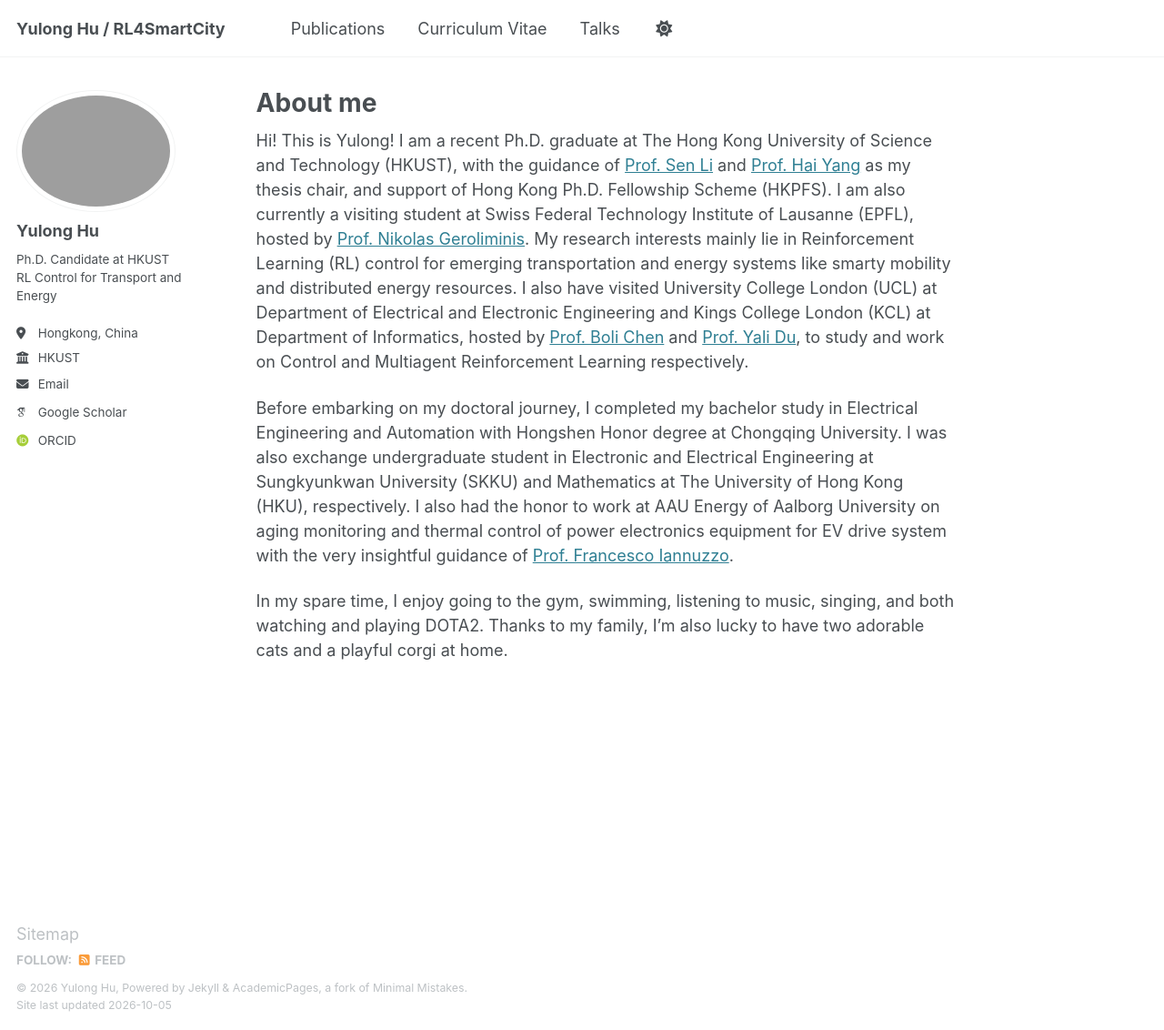
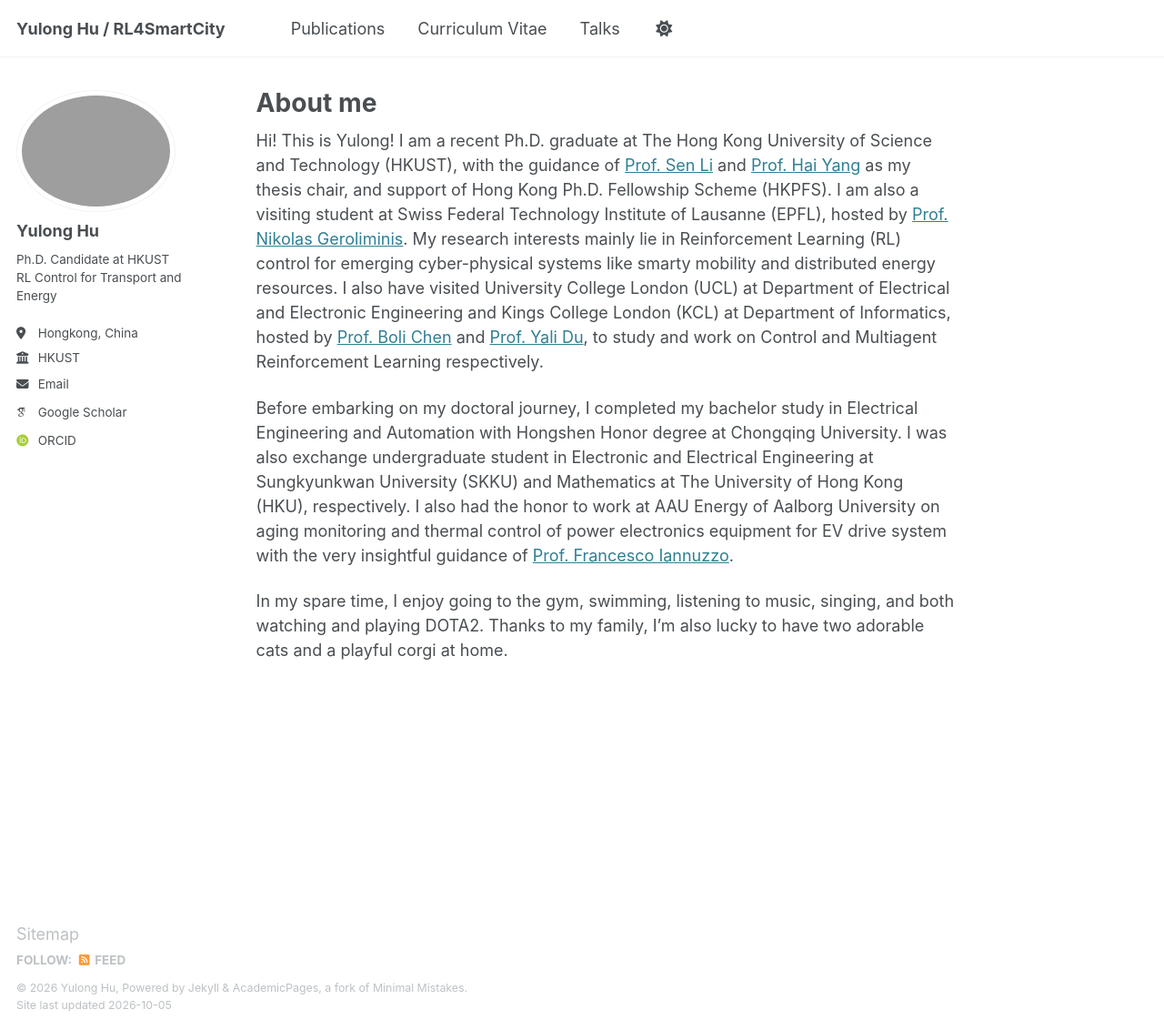
Before and after one commit to yulonghu2000/yulonghu2000.github.io, a Jekyll site: the page built from _pages/about.md, in a window 1280 px wide and 1132 px high. Shown: the whole window at 91% size. Built offline with Jekyll 4.4.1, drawn with Linux system fonts in a browser that asks for light colours; some web fonts are replaced.

Commit message:
Update about.md

```diff
--- a/_pages/about.md
+++ b/_pages/about.md
@@ -7,7 +7,7 @@ redirect_from:
   - /about.html
 ---
 
-Hi! This is Yulong! I am a recent Ph.D. graduate at The Hong Kong University of Science and Technology (HKUST), with the guidance of [Prof. Sen Li](https://seng.hkust.edu.hk/about/people/faculty/sen-li) and [Prof. Hai Yang](https://seng.hkust.edu.hk/about/people/faculty/hai-yang) as my thesis chair, and support of Hong Kong Ph.D. Fellowship Scheme (HKPFS). I am also currently a visiting student at Swiss Federal Technology Institute of Lausanne (EPFL), hosted by [Prof. Nikolas Geroliminis](https://people.epfl.ch/nikolas.geroliminis). My research interests mainly lie in Reinforcement Learning (RL) control for emerging transportation and energy systems like smarty mobility and distributed energy resources. I also have visited University College London (UCL) at Department of Electrical and Electronic Engineering and Kings College London (KCL) at Department of Informatics, hosted by [Prof. Boli Chen](https://profiles.ucl.ac.uk/72618-boli-chen) and [Prof. Yali Du](https://www.kcl.ac.uk/people/yali-du), to study and work on Control and Multiagent Reinforcement Learning respectively.
+Hi! This is Yulong! I am a recent Ph.D. graduate at The Hong Kong University of Science and Technology (HKUST), with the guidance of [Prof. Sen Li](https://seng.hkust.edu.hk/about/people/faculty/sen-li) and [Prof. Hai Yang](https://seng.hkust.edu.hk/about/people/faculty/hai-yang) as my thesis chair, and support of Hong Kong Ph.D. Fellowship Scheme (HKPFS). I am also a visiting student at Swiss Federal Technology Institute of Lausanne (EPFL), hosted by [Prof. Nikolas Geroliminis](https://people.epfl.ch/nikolas.geroliminis). My research interests mainly lie in Reinforcement Learning (RL) control for emerging cyber-physical systems like smarty mobility and distributed energy resources. I also have visited University College London (UCL) at Department of Electrical and Electronic Engineering and Kings College London (KCL) at Department of Informatics, hosted by [Prof. Boli Chen](https://profiles.ucl.ac.uk/72618-boli-chen) and [Prof. Yali Du](https://www.kcl.ac.uk/people/yali-du), to study and work on Control and Multiagent Reinforcement Learning respectively.
 
 Before embarking on my doctoral journey, I completed my bachelor study in Electrical Engineering and Automation with Hongshen Honor degree at Chongqing University. I was also exchange undergraduate student in Electronic and Electrical Engineering at Sungkyunkwan University (SKKU) and Mathematics at The University of Hong Kong (HKU), respectively. I also had the honor to work at AAU Energy of Aalborg University on aging monitoring and thermal control of power electronics equipment for EV drive system with the very insightful guidance of [Prof. Francesco Iannuzzo](https://scholar.google.com/citations?user=9PywyjcAAAAJ&hl=it).
 
```
